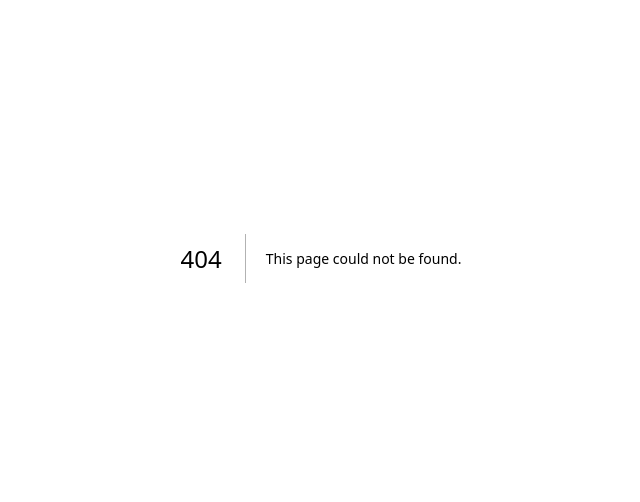
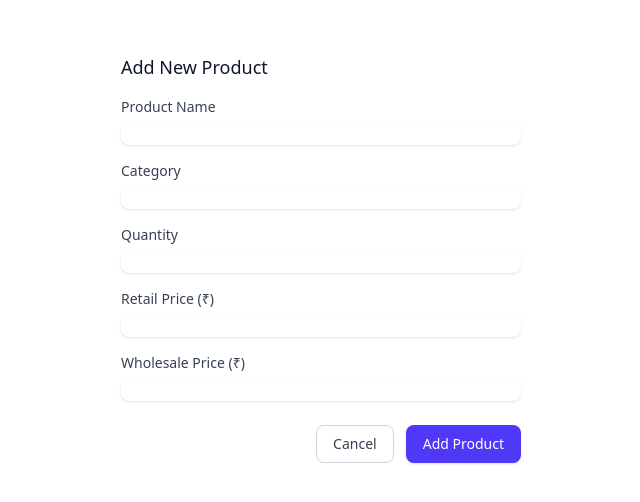
Before and after one commit to 1Kunalvats9/projectx, a Next.js app: page /test in a window 1280 px wide. Before the commit this address had no page. Shown: the part 142-644 px from the top of the page, without its empty margins (319-959 px from the left). Built offline with nearby package versions, Linux system fonts and the light colour scheme.

Commit message:
product adding done

```diff
--- a/models/Inventory.js
+++ b/models/Inventory.js
@@ -9,9 +9,11 @@ const ProductSchema = new mongoose.Schema({
 });
 
 const InventorySchema = new mongoose.Schema({
-  products: [ProductSchema], // Array of product objects
+  products: [ProductSchema], // Array of products inside inventory
   createdAt: { type: Date, default: Date.now },
 });
 
-const Inventory = mongoose.models.Inventory || mongoose.model("Inventory", InventorySchema);
+// Ensure collection name is "inventory"
+const Inventory = mongoose.models.Inventory || mongoose.model("Inventory", InventorySchema, "inventory");
+
 export default Inventory;
--- a/src/app/api/inventory/route.js
+++ /dev/null
@@ -1,15 +0,0 @@
-import mongoose from "mongoose";
-import Inventory from "../../../../models/Inventory";
-import { useRouter } from "next/navigation";
-import { connectMongoDB } from "@/lib/mongodb";
-
-export default async function GET(req){
-    try{
-        await connectMongoDB();
-        const inventory = await Inventory.find()
-        return NextResponse.json({ success: true, data: inventory }, { status: 200 });
-    }catch(err){
-        console.log("error in inventory fetching",err);
-        return NextResponse.json({ success: false, error: err }, { status: 500 });
-    }
-}
--- /dev/null
+++ b/src/app/api/inventoryget/route.js
@@ -0,0 +1,14 @@
+import { NextResponse } from "next/server";
+import Inventory from "../../../../models/Inventory";
+import { connectMongoDB } from "@/lib/mongodb";
+
+export async function GET() { // ✅ Use Named Export
+    try {
+        await connectMongoDB();
+        const inventory = await Inventory.find();
+        return NextResponse.json({ success: true, data: inventory }, { status: 200 });
+    } catch (err) {
+        console.error("Error in inventory fetching:", err);
+        return NextResponse.json({ success: false, error: err.message }, { status: 500 });
+    }
+}
--- /dev/null
+++ b/src/app/api/inventoryput/route.js
@@ -0,0 +1,28 @@
+import { NextResponse } from "next/server";
+import Inventory from "../../../../models/Inventory";
+import { connectMongoDB } from "@/lib/mongodb";
+
+export async function POST(req) {
+    try {
+        await connectMongoDB();
+        const { name, category, quantity, retailPrice, wholesalePrice } = await req.json();
+
+        // Find the inventory document (assuming only one exists)
+        let inventory = await Inventory.findOne();
+        if (!inventory) {
+            inventory = new Inventory({ products: [] }); // Create inventory if not found
+        }
+
+        // Add product to the inventory
+        inventory.products.push({ name, category, quantity, retailPrice, wholesalePrice });
+
+        // Save changes
+        await inventory.save();
+
+        console.log("✅ Product added successfully");
+        return NextResponse.json({ message: "Product added successfully" }, { status: 201 });
+    } catch (err) {
+        console.error("❌ Error adding product:", err);
+        return NextResponse.json({ error: err.message || "Internal Server Error" }, { status: 500 });
+    }
+}
--- a/src/app/dashboard/page.jsx
+++ b/src/app/dashboard/page.jsx
@@ -6,8 +6,9 @@ import Navbar from "@/components/Navbar";
 import { FontAwesomeIcon } from "@fortawesome/react-fontawesome";
 import { faSearch } from "@fortawesome/free-solid-svg-icons";
 
-const page = () => {
+const Page = () => {
   const [user, setUser] = useState(null);
+  const [products, setProducts] = useState([]);
   const router = useRouter();
 
   useEffect(() => {
@@ -19,9 +20,27 @@ const page = () => {
     }
   }, []);
 
+  useEffect(() => {
+    const fetchProducts = async () => {
+      try {
+        const res = await fetch("/api/inventoryget"); // ✅ Ensure correct API path
+        if (!res.ok) throw new Error("Failed to fetch products");
+
+        const data = await res.json();
+        setProducts(data.data[0].products); // ✅ Correctly set state
+      } catch (error) {
+        console.error(error);
+        alert("Error fetching details");
+      }
+    };
+
+    fetchProducts(); // Call the function
+  }, []); // ✅ Dependency array
+
   return (
-    <div className=" min-h-screen bg-gray-100">
+    <div className="min-h-screen bg-gray-100">
       <Navbar />
+
       <div className="max-w-7xl mt-[4rem] mx-auto px-4 sm:px-6 lg:px-8 py-8">
       <div className="grid grid-cols-1 gap-6 sm:grid-cols-2 lg:grid-cols-4">
           <div className="bg-white rounded-lg shadow px-5 py-6">
@@ -69,17 +88,9 @@ const page = () => {
         <div className="px-4 py-5 bg-white mt-6 rounded-xl sm:p-6">
         <div className="flex justify-between items-center mb-6">
           <h3 className="text-lg font-medium text-gray-900">Product Management</h3>
-            <button className="flex items-center px-4 py-2 bg-indigo-600 text-white rounded-lg hover:bg-indigo-700 cursor-pointer transition-colors">
-              <svg xmlns="http://www.w3.org/2000/svg" width="24" height="24" viewBox="0 0 24 24" fill="none" stroke="currentColor" strokeWidth="2" strokeLinecap="round" strokeLinejoin="round" className="lucide lucide-plus h-5 w-5 mr-2"><path d="M5 12h14"></path><path d="M12 5v14"></path></svg>Add Product</button>
-            </div>
-            <div className="flex items-center border border-gray-300 rounded-lg p-2 w-full">
-              <FontAwesomeIcon icon={faSearch} className="text-gray-500 mr-2" />
-              <input
-                type="text"
-                placeholder="Search Products..."
-                className="outline-none w-full"
-              />
-            </div>
+          <button onClick={()=>{router.push("/test")}} className="flex items-center px-4 py-2 bg-indigo-600 text-white rounded-lg hover:bg-indigo-700 transition-colors">
+            <svg xmlns="http://www.w3.org/2000/svg" width="24" height="24" viewBox="0 0 24 24" fill="none" stroke="currentColor" strokeWidth="2" strokeLinecap="round" strokeLinejoin="round" className="lucide lucide-plus h-5 w-5 mr-2"><path d="M5 12h14"></path><path d="M12 5v14"></path>
+            </svg>Add Product</button></div>
           <div className="overflow-x-scroll">
             <table className="min-w-full divide-y mt-6 divide-gray-200">
               <thead>
@@ -89,19 +100,26 @@ const page = () => {
                   <th className="px-6 py-3 bg-gray-50 text-left text-xs font-medium text-gray-500 uppercase tracking-wider">Quantity</th>
                   <th className="px-6 py-3 bg-gray-50 text-left text-xs font-medium text-gray-500 uppercase tracking-wider">Retail Price</th>
                   <th className="px-6 py-3 bg-gray-50 text-left text-xs font-medium text-gray-500 uppercase tracking-wider">Wholesale Price</th>
-                    <th className="px-6 py-3 bg-gray-50 text-right text-xs font-medium text-gray-500 uppercase tracking-wider">Actions</th>
                 </tr>
               </thead>
               <tbody className="bg-white divide-y divide-gray-200">
-                  {/*Map over the api data to give data */}
+                {products.map((item, index) => (
+                  <tr key={index}>
+                    <td className="px-6 py-4 whitespace-nowrap text-black">{item.name}</td>
+                    <td className="px-6 py-4 whitespace-nowrap">{item.category}</td>
+                    <td className="px-6 py-4 whitespace-nowrap">{item.quantity}</td>
+                    <td className="px-6 py-4 whitespace-nowrap">${item.retailPrice}</td>
+                    <td className="px-6 py-4 whitespace-nowrap">${item.wholesalePrice}</td>
+                  </tr>
+                ))}
               </tbody>
             </table>
+            {products.length === 0 && <p className="text-gray-500 mt-4">No products found.</p>}
           </div>
         </div>
       </div>
-
     </div>
-  )
+  );
 };
 
-export default page;
+export default Page;
--- /dev/null
+++ b/src/app/test/page.jsx
@@ -0,0 +1,11 @@
+import React from 'react'
+import AddProducts from '@/components/AddProducts'
+const page = () => {
+  return (
+    <div className='w-[100vw] h-[100vh] flex items-center justify-center'>
+      <AddProducts/>
+    </div>
+  )
+}
+
+export default page
--- /dev/null
+++ b/src/components/AddProducts.jsx
@@ -0,0 +1,75 @@
+"use client"
+import React, { useState } from 'react';
+
+const AddProducts = () => {
+    const [name, setName] = useState("")
+    const [category, setCategory] = useState("")
+    const [quantity, setQuantity] = useState(0)
+    const [retailPrice, setRetailPrice] = useState(0)
+    const [wholesalePrice, setWholesalePrice] = useState(0)
+    const [error, setError] = useState("");
+    const [success, setSuccess] = useState("");
+
+    const handleClick = async () => {
+        setError(""); // Reset previous errors
+        setSuccess(""); // Reset success message
+
+        try {
+            const res = await fetch("/api/inventoryput", {
+                method: "POST",
+                headers: { "Content-Type": "application/json" },
+                body: JSON.stringify({ name, category, quantity, retailPrice, wholesalePrice }),
+            });
+
+            if (!res.ok) {
+                const errorData = await res.json();
+                throw new Error(errorData.error || "Failed to add product");
+            }
+
+            const data = await res.json();
+            setSuccess(data.message);
+            console.log("✅ Product added successfully:", data);
+        } catch (err) {
+            console.error("❌ Error adding product:", err.message);
+            setError(err.message || "Something went wrong. Please try again.");
+        }
+    };
+
+    return (
+        <div className="bg-white rounded-lg p-6 max-w-md w-full">
+            <h3 className="text-lg font-medium text-gray-900 mb-4">Add New Product</h3>
+            <form>
+                <div className="space-y-4">
+                    <div>
+                        <label htmlFor="name" className="block text-sm font-medium text-gray-700">Product Name</label>
+                        <input type="text" id="name" className="mt-1 block w-full rounded-md border-gray-300 shadow-sm focus:border-indigo-500 focus:ring-indigo-500" onChange={(e)=>{setName(e.target.value)}} />
+                    </div>
+                    <div>
+                        <label htmlFor="category" className="block text-sm font-medium text-gray-700">Category</label>
+                        <input id="category" className="mt-1 block w-full rounded-md border-gray-300 shadow-sm focus:border-indigo-500 focus:ring-indigo-500" onChange={(e)=>{setCategory(e.target.value);}} />
+
+                    </div>
+                    <div>
+                        <label htmlFor="quantity" className="block text-sm font-medium text-gray-700">Quantity</label>
+                        <input type="number" id="quantity" className="mt-1 block w-full rounded-md border-gray-300 shadow-sm focus:border-indigo-500 focus:ring-indigo-500" onChange={(e)=>{setQuantity(e.target.value);}} />
+                    </div>
+                    <div>
+                        <label htmlFor="retailPrice" className="block text-sm font-medium text-gray-700">Retail Price (₹)</label>
+                        <input type="number" id="retailPrice" className="mt-1 block w-full rounded-md border-gray-300 shadow-sm focus:border-indigo-500 focus:ring-indigo-500" onChange={(e)=>{setRetailPrice(e.target.value);}}/>
+                    </div>
+                    <div>
+                        <label htmlFor="wholesalePrice" className="block text-sm font-medium text-gray-700">Wholesale Price (₹)</label>
+                        <input type="number" id="wholesalePrice" className="mt-1 block w-full rounded-md border-gray-300 shadow-sm focus:border-indigo-500 focus:ring-indigo-500"
+                        onChange={(e)=>{setWholesalePrice(e.target.value);}} />
+                    </div>
+                </div>
+                <div className="mt-6 flex justify-end space-x-3">
+                    <button type="button" className="px-4 py-2 border border-gray-300 rounded-md text-sm font-medium text-gray-700 hover:bg-gray-50">Cancel</button>
+                    <button type="submit" className="px-4 py-2 border border-transparent rounded-md shadow-sm text-sm font-medium text-white bg-indigo-600 hover:bg-indigo-700" onClick={handleClick}>Add Product</button>
+                </div>
+            </form>
+        </div>
+    );
+};
+
+export default AddProducts;
--- a/src/components/Footer.jsx
+++ b/src/components/Footer.jsx
@@ -3,6 +3,7 @@ import React from 'react'
 const Footer = () => {
   return (
     <div className='w-[100%] h-32 bg-red-600'>
+
     </div>
   )
 }
--- a/src/lib/mongodb.js
+++ b/src/lib/mongodb.js
@@ -1,18 +1,23 @@
 import mongoose from "mongoose";
+import dotenv from "dotenv"
+dotenv.config()
 
-const MONGODB_URI = "mongodb+srv://1kvats9:fKiqGAtRAOWOAal9@projectx.7vvnb.mongodb.net/?retryWrites=true&w=majority&appName=projectx"
-;
+const MONGODB_URI = process.env.MONGODB_URI;
 
 export const connectMongoDB = async () => {
-  if (!MONGODB_URI) {
-    console.error("MongoDB URI is missing in environment variables");
+    if (mongoose.connection.readyState >= 1) {
+        console.log("✅ MongoDB is already connected");
         return;
     }
 
     try {
-    await mongoose.connect(MONGODB_URI);
+        await mongoose.connect(MONGODB_URI, {
+            useNewUrlParser: true,
+            useUnifiedTopology: true,
+        });
         console.log("✅ Connected to MongoDB");
     } catch (error) {
-    console.error("Error connecting to MongoDB: ", error);
+        console.error("❌ MongoDB connection error:", error);
+        throw new Error("MongoDB connection failed");
     }
 };
```
Lines whose indentation alone changed are shown as unchanged.
